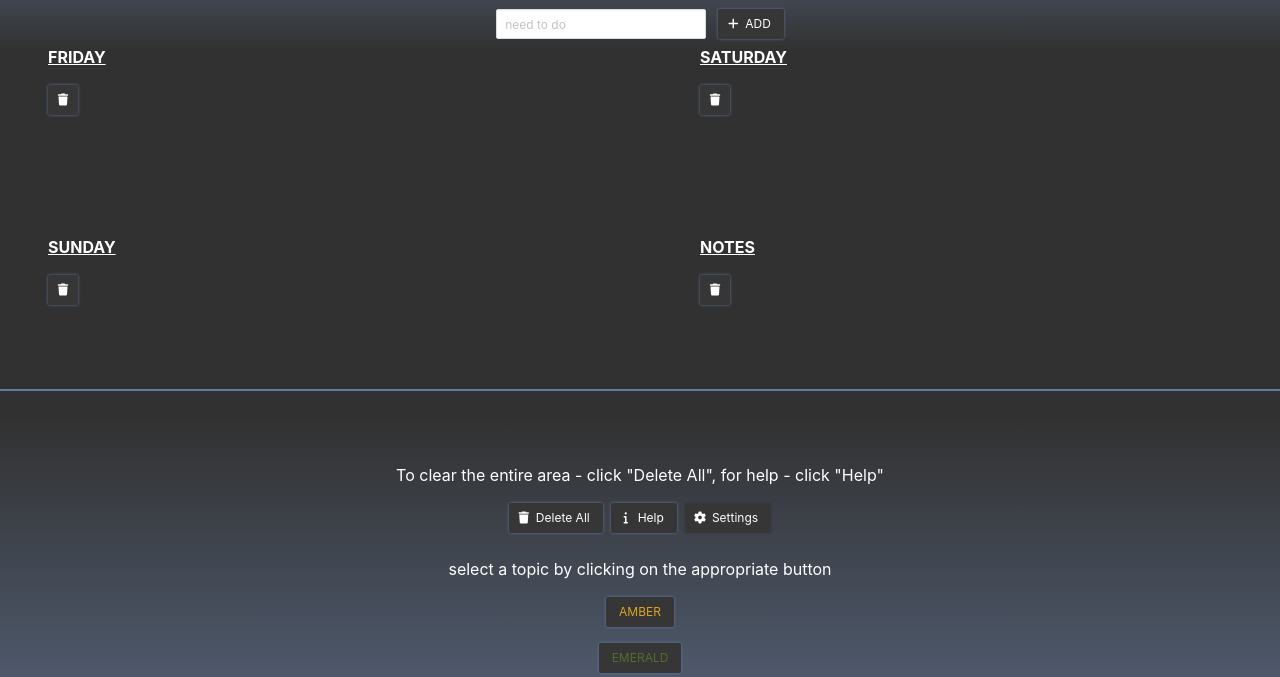
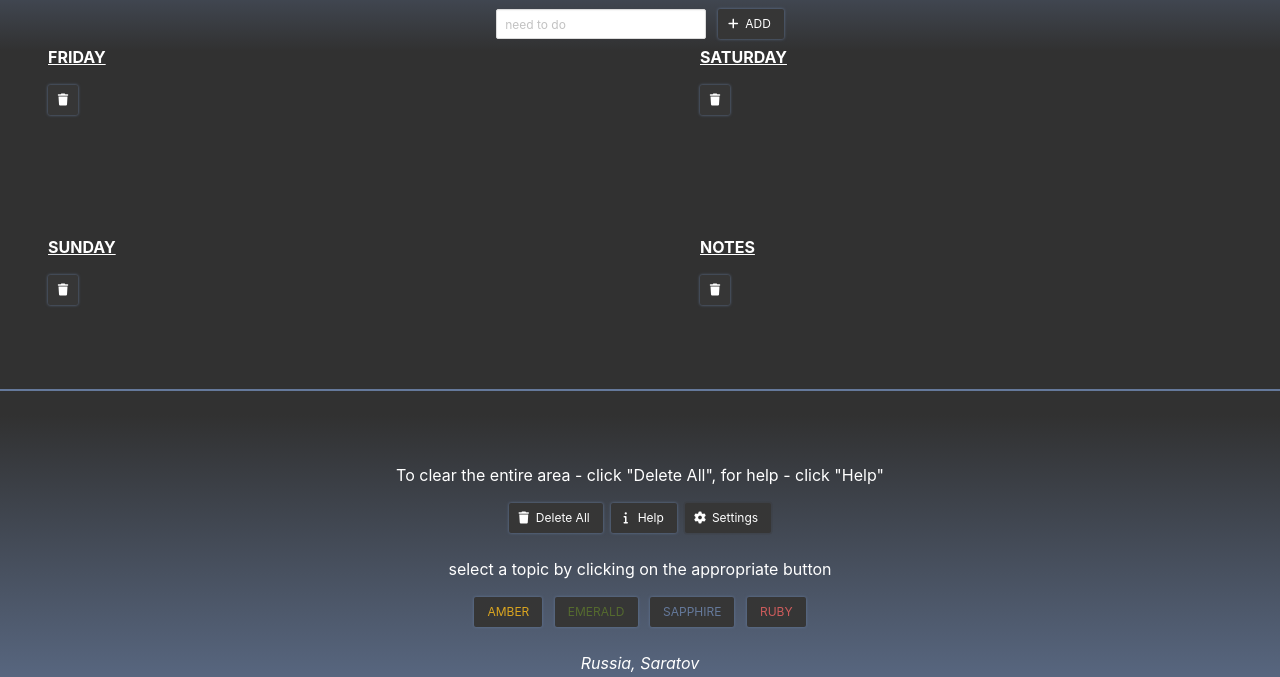
Before and after one commit to LebedevAV64/Daily-Planner, a plain HTML site: page index.html in a window 1280 px wide. Both pictures are taken after a click on the button "Settings". Shown: the part 595-1272 px from the top of the page. Drawn offline with nearby package versions, Linux system fonts and the light colour scheme.

Commit message:
ubdate settings  buttons group

```diff
--- a/index.html
+++ b/index.html
@@ -185,20 +185,12 @@
                         <span>Settings</span>
                     </button>
                 </div>
-                <div class="field is-grouped-centered" id="buttons" style="display: none;">
+                <div class="buttons is-centered" id="buttons" style="display: none;">
                     <p>select a topic by clicking on the appropriate button</p>
-                    <p class="control">
-                        <button type="button" class="button p-3 is-dark is-small" style="color: Goldenrod;" id="amber" onclick="amber();">AMBER</button>
-                    </p>
-                    <p class="control">
-                        <button type="button" class="button p-3 is-dark is-small" style="color: DarkOliveGreen;" id="emerald" onclick="emerald();">EMERALD</button>
-                    </p>
-                    <p class="control">
-                        <button type="button" class="button p-3 is-dark is-small" style="color: #65799B;" id="sapphire" onclick="sapphire();">SAPPHIRE</button>
-                    </p>
-                    <p class="control">
-                        <button type="button" class="button p-3 is-dark is-small" style="color: IndianRed;" id="ruby" onclick="ruby();">RUBY</button>
-                    </p>
+                    <button type="button" class="button is-dark is-small" style="color: Goldenrod;" id="amber" onclick="amber();">AMBER</button>
+                    <button type="button" class="button is-dark is-small" style="color: DarkOliveGreen;" id="emerald" onclick="emerald();">EMERALD</button>
+                    <button type="button" class="button is-dark is-small" style="color: #65799B;" id="sapphire" onclick="sapphire();">SAPPHIRE</button>
+                    <button type="button" class="button is-dark is-small" style="color: IndianRed;" id="ruby" onclick="ruby();">RUBY</button>
                 </div>
                 <address>Russia, Saratov</address>
             </div>
```
